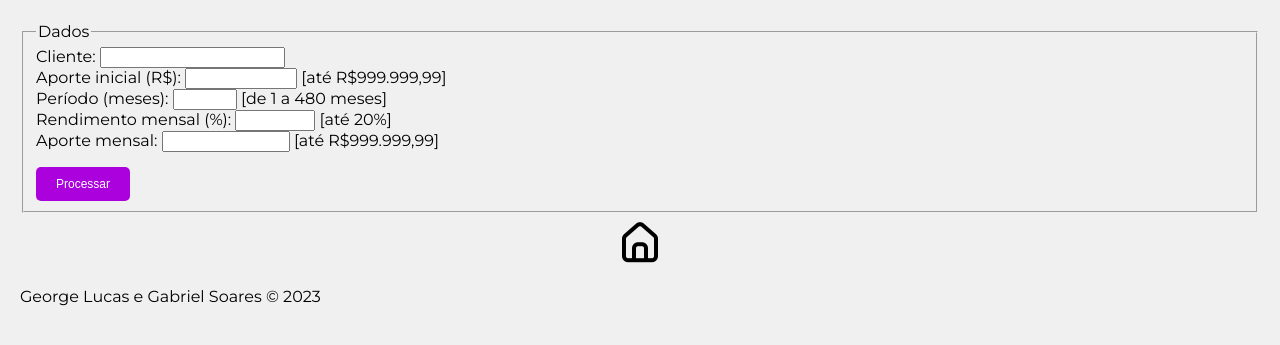
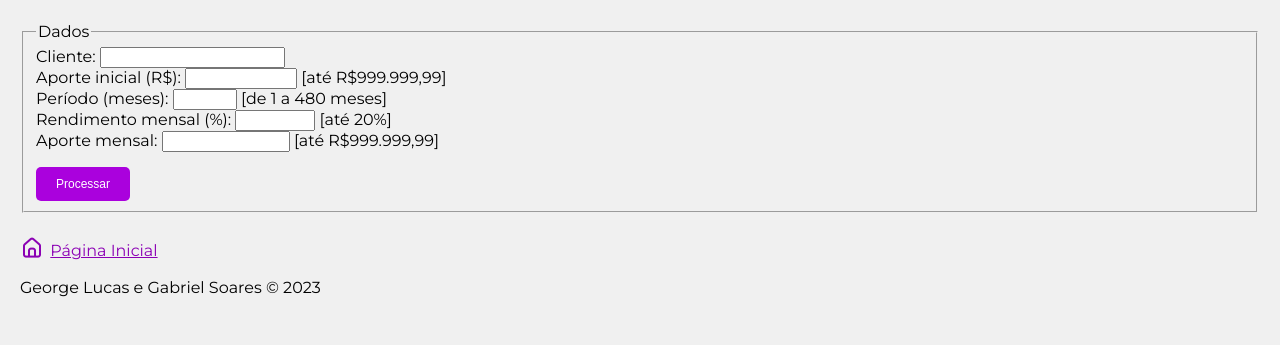
Before and after one commit to gerlucas/fintech, a PHP site: page /entrada.html in a window 1280 px wide. Shown: the part 38-383 px from the top of the page. Run offline with PHP 8.4, Linux system fonts and the light colour scheme.

Commit message:
Atualizando estilização

```diff
--- a/css/processamento.css
+++ b/css/processamento.css
@@ -51,16 +51,21 @@ body {
   box-shadow: 0 0 5px rgba(0, 0, 0, 0.3);
 }
 
-  .icon-container {
-    display: flex;
-    justify-content: center;
-  }
-
 .icon-link {
   text-decoration: none;
   color: inherit;
-    font-size: 3em;
+  font-size: 1.5em;
   transition: none;
+}
+
+.icon-container{
+  margin-top: 20px;
+  color: #8b01b4;
+}
+
+.text-icon{
+  font-size: 16px;
+  text-decoration: underline;
 }
 
 .index {
--- a/css/style.css
+++ b/css/style.css
@@ -114,11 +114,6 @@ th {
   box-shadow: 0 0 5px rgba(0, 0, 0, 0.3);
 }
 
-.icon-container {
-  display: flex;
-  justify-content: center;
-}
-
 .icon-link {
   text-decoration: none;
   color: inherit;
--- a/entrada.html
+++ b/entrada.html
@@ -46,7 +46,7 @@
     <footer>
         <div class="icon-container">
             <a href="index.html" class="icon-link">
-                <i class="uil uil-estate"></i>
+                <i class="uil uil-estate"></i> <span class="text-icon">Página Inicial</span>
             </a>
         </div>
         <p>George Lucas e Gabriel Soares &copy; 2023</p>
--- a/historico.php
+++ b/historico.php
@@ -78,7 +78,7 @@
         <footer>
             <div class="icon-container">
                 <a href="index.html" class="icon-link">
-                    <i class="uil uil-estate"></i>
+                    <i class="uil uil-estate"></i> <span class="text-icon">Página Inicial</span>
                 </a>
             </div>
             <p>George Lucas e Gabriel Soares &copy; 2023</p>
--- a/processar.php
+++ b/processar.php
@@ -85,7 +85,7 @@
     <footer>
             <div class="icon-container">
                 <a href="index.html" class="icon-link">
-                <i class="uil uil-estate"></i>
+                    <i class="uil uil-estate"></i> <span class="text-icon">Página Inicial</span>
                 </a>
             </div>
             <p>George Lucas e Gabriel Soares &copy; 2023</p>
```
Lines whose indentation alone changed are shown as unchanged.
